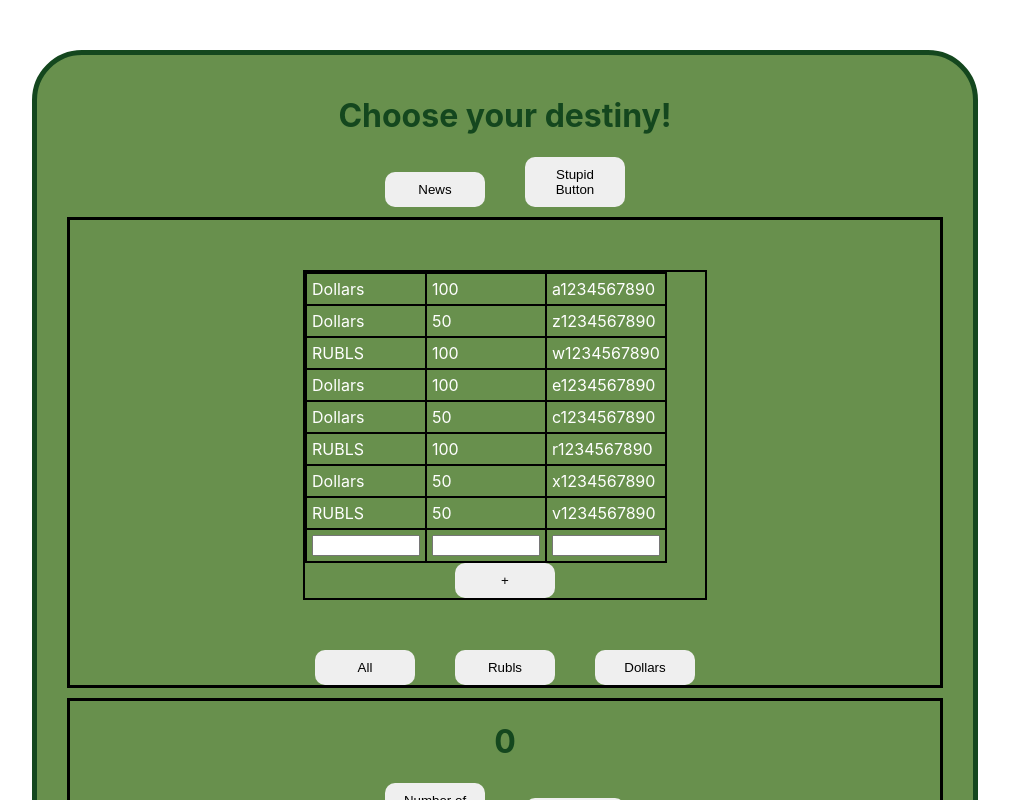
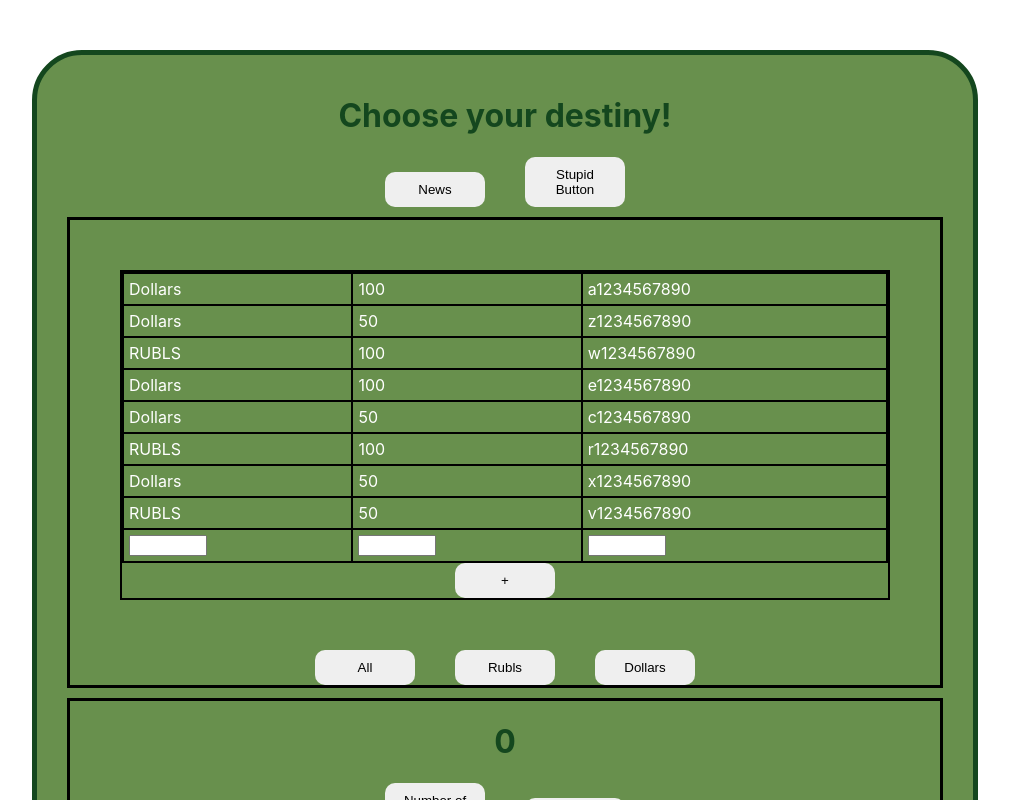
Before and after one commit to Pikadorius/samurai-way-main, a React (Create React App) app: page / in a window 1280 px wide. Shown: the top 800 px of the page, without its empty margins (135-1144 px from the left). Built offline with nearby package versions, Linux system fonts and the light colour scheme.

Commit message:
css changes

```diff
--- a/src/App.css
+++ b/src/App.css
@@ -79,7 +79,7 @@ h1, h2, h3 {
 
 table {
     border-collapse: collapse;
-    width: 300px;
+    width: 100%;
     text-align: center;
 }
 
@@ -101,8 +101,7 @@ button {
 
 .test {
     border: 2px solid black;
-    width: 400px;
-    margin: 50px auto;
+    margin: 50px 50px;
 }
 
 .BorderedComponent {
@@ -112,5 +111,5 @@ button {
 
 input {
     display: block;
-    width: 100px;
+    width: 70px;
 }
```
